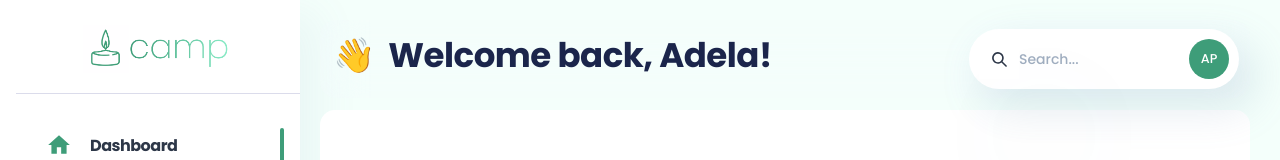
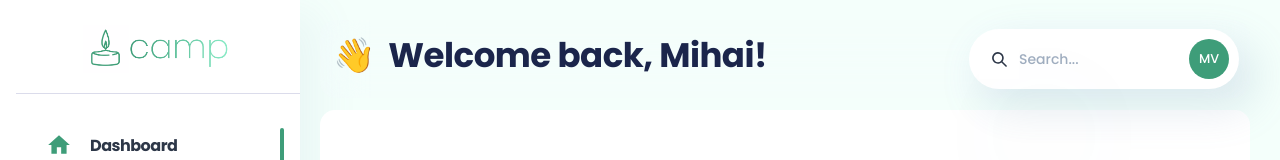
Before and after one commit to alessela/polihack24-frontend, a React (Create React App) app: page /admin/default in a window 1280 px wide. Shown: the top 160 px of the page. Built offline with nearby package versions, Linux system fonts and the light colour scheme.

Commit message:
changed to mihai

```diff
--- a/src/components/navbar/NavbarAdmin.js
+++ b/src/components/navbar/NavbarAdmin.js
@@ -105,7 +105,7 @@ export default function AdminNavbar(props) {
 						_focus={{
 							boxShadow: 'none'
 						}}>
-						👋&nbsp; Welcome back, Adela!
+						👋&nbsp; Welcome back, Mihai!
 					</Link>
 				</Box>
 				<Box ms='auto' w={{ sm: '100%', md: 'unset' }}>
--- a/src/components/navbar/NavbarLinksAdmin.js
+++ b/src/components/navbar/NavbarLinksAdmin.js
@@ -68,7 +68,7 @@ export default function HeaderLinks(props) {
         <MenuButton p="0px">
           <Avatar
             color="white"
-            name="Adela Parkson"
+            name="Mihai Vlahui"
             bg="#3E9D79"
             size="sm"
             w="40px"
--- a/src/views/admin/profile/index.jsx
+++ b/src/views/admin/profile/index.jsx
@@ -31,7 +31,7 @@ export default function Overview() {
           gridArea='1 / 1 / 2 / 2'
           banner={banner}
           avatar={avatar}
-          name='Adela Parkson'
+          name='Mihai Vlahui'
           job='Product Designer'
           posts='17'
           followers='9.7k'
@@ -69,7 +69,7 @@ export default function Overview() {
           gridArea='1 / 2 / 2 / 2'
           banner={banner}
           avatar={avatar}
-          name='Adela Parkson'
+          name='Mihai Vlaui'
           job='Product Designer'
           posts='17'
           followers='9.7k'
```
